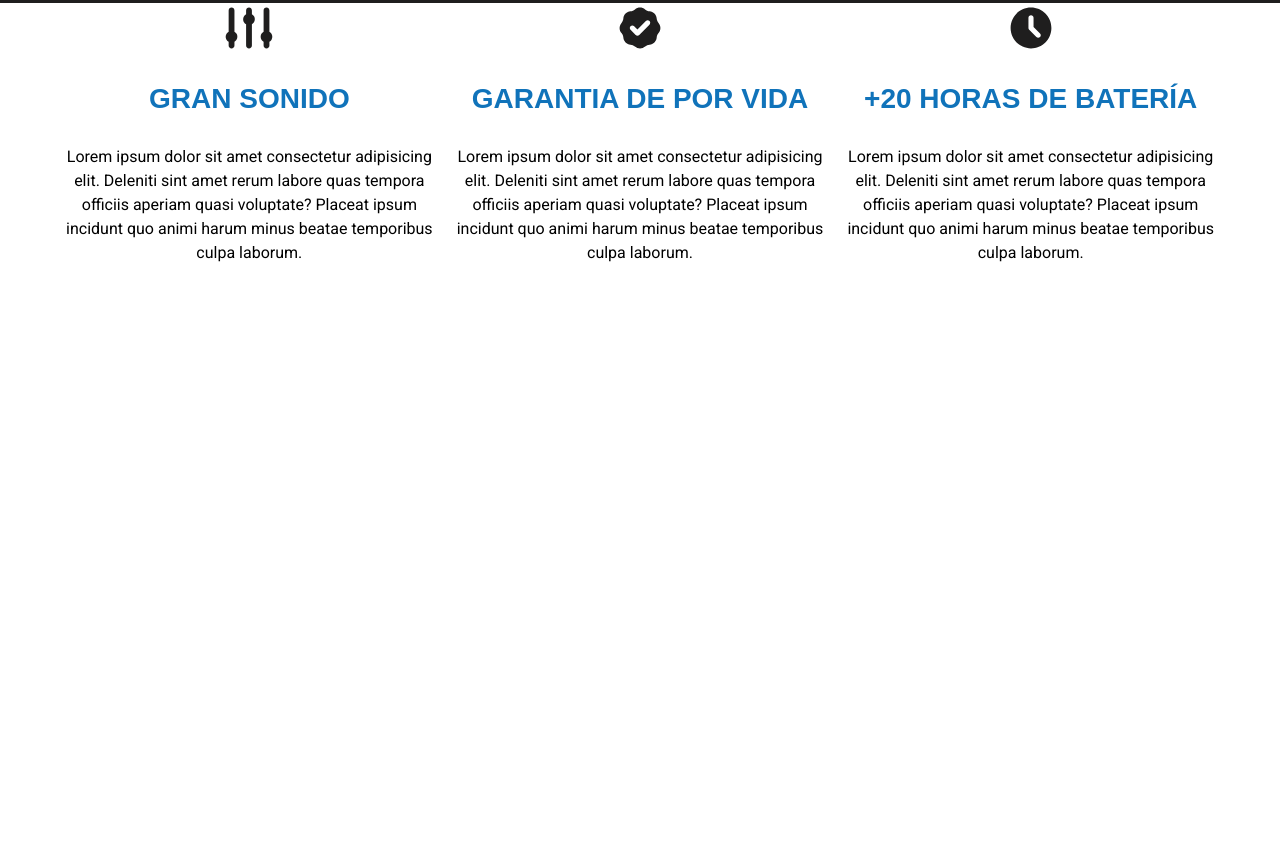
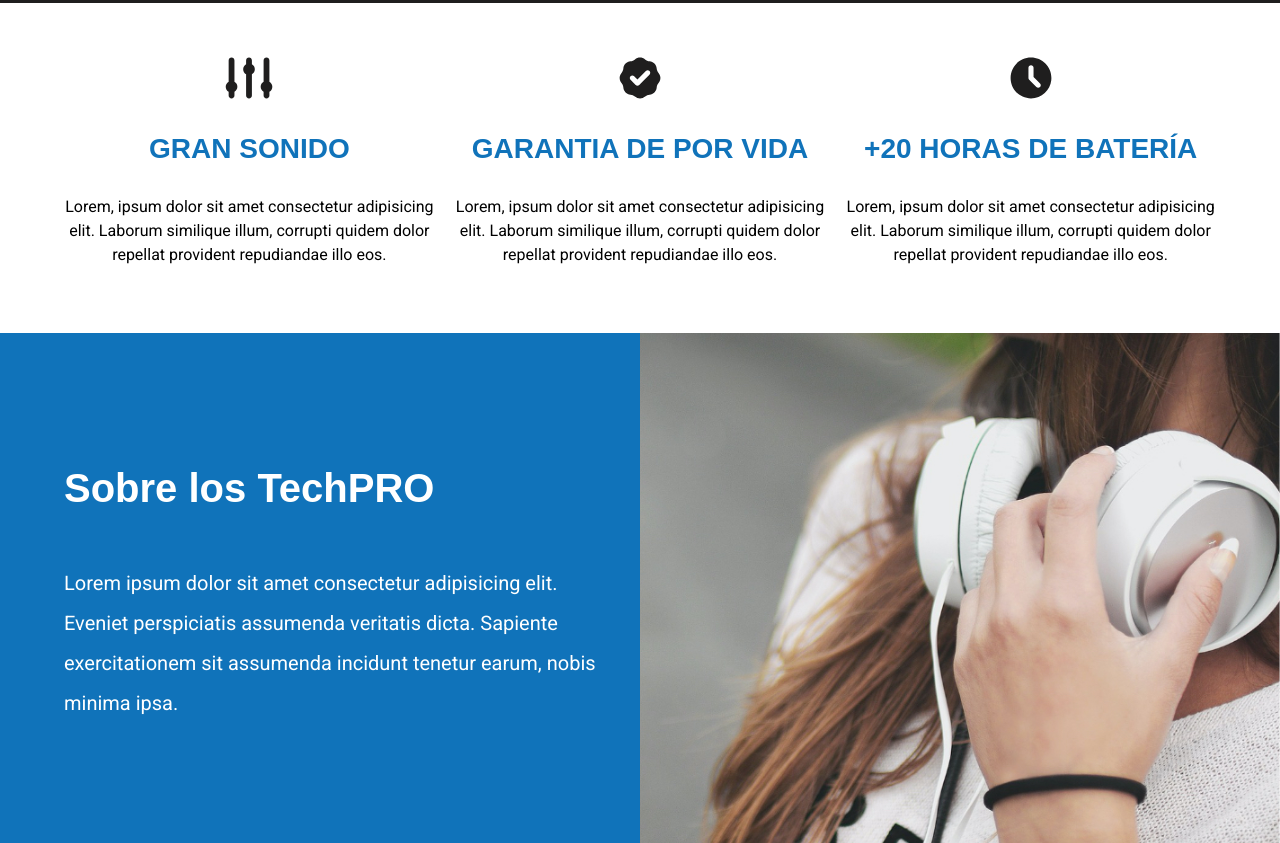
Before and after one commit to mkdrx/headphones-project, a plain HTML site: page index.html in a window 1280 px wide. Shown: the part 682-1525 px from the top of the page. Before the commit the page ends 963 px from the top, so only its background shows below. Drawn offline with Linux system fonts and the light colour scheme.

Commit message:
section 13 info section

```diff
--- a/css/styles.css
+++ b/css/styles.css
@@ -139,6 +139,10 @@
 
 /** Iconos **/
 
+.iconos {
+  padding: var(--separacion) 0;
+}
+
 @media (min-width: 768px) {
   .iconos {
     display: flex;
@@ -148,6 +152,17 @@
 
 .icono {
   text-align: center;
+  margin-bottom: calc(var(--separacion) / 2);
+}
+
+.icono:last-of-type {
+  margin: 0;
+}
+
+@media (min-width: 768px) {
+  .icono {
+    margin: 0;
+  }
 }
 
 .icono img {
@@ -160,3 +175,75 @@
   text-transform: uppercase;
   margin-top: calc(var(--separacion) / 2);
 }
+
+/** Sobre TechPRO **/
+
+.sobre-tech {
+  background-image: linear-gradient(
+      to bottom,
+      transparent 50%,
+      var(--primario) 0%
+    ),
+    url(../img/imagen-mujer.jpg);
+  background-position: right;
+  background-repeat: repeat, no-repeat;
+  background-size: 100%, 110rem;
+}
+
+@media (min-width: 768px) {
+  .sobre-tech {
+    background-image: linear-gradient(
+        to left,
+        transparent 50%,
+        var(--primario) 0%
+      ),
+      url(../img/imagen-mujer.jpg);
+    background-repeat: repeat, no-repeat;
+  }
+}
+
+@media (min-width: 1600px) {
+  .sobre-tech {
+    background-size: 100%, 210rem;
+  }
+}
+
+.sobre-tech-grid {
+  display: grid;
+  grid-template-rows: repeat(2, 40rem);
+  row-gap: var(--separacion);
+}
+
+@media (min-width: 768px) {
+  .sobre-tech-grid {
+    grid-template-rows: unset;
+    row-gap: unset;
+    grid-template-columns: repeat(2, 1fr);
+    column-gap: 4rem;
+    padding: calc(var(--separacion) * 2) 0;
+  }
+}
+
+.texto-sobre-tech {
+  grid-row: 2/3;
+  color: var(--blanco);
+  display: flex;
+  flex-direction: column;
+  justify-content: space-around;
+  padding-bottom: var(--separacion);
+}
+
+@media (min-width: 768px) {
+  .texto-sobre-tech {
+    padding-bottom: 0;
+  }
+}
+
+.texto-sobre-tech h2 {
+  font-size: 4rem;
+}
+
+.texto-sobre-tech p {
+  font-size: 2rem;
+  line-height: 2;
+}
--- a/index.html
+++ b/index.html
@@ -51,30 +51,39 @@
           <img src="img/icono-sonido.svg" alt="imagen icono" />
           <h3>Gran Sonido</h3>
           <p>
-            Lorem ipsum dolor sit amet consectetur adipisicing elit. Deleniti
-            sint amet rerum labore quas tempora officiis aperiam quasi
-            voluptate? Placeat ipsum incidunt quo animi harum minus beatae
-            temporibus culpa laborum.
+            Lorem, ipsum dolor sit amet consectetur adipisicing elit. Laborum
+            similique illum, corrupti quidem dolor repellat provident
+            repudiandae illo eos.
           </p>
         </div>
         <div class="icono">
           <img src="img/icono-garantia.svg" alt="imagen icono" />
           <h3>Garantia de por vida</h3>
           <p>
-            Lorem ipsum dolor sit amet consectetur adipisicing elit. Deleniti
-            sint amet rerum labore quas tempora officiis aperiam quasi
-            voluptate? Placeat ipsum incidunt quo animi harum minus beatae
-            temporibus culpa laborum.
+            Lorem, ipsum dolor sit amet consectetur adipisicing elit. Laborum
+            similique illum, corrupti quidem dolor repellat provident
+            repudiandae illo eos.
           </p>
         </div>
         <div class="icono">
           <img src="img/icono-bateria.svg" alt="imagen icono" />
           <h3>+20 Horas de Batería</h3>
           <p>
-            Lorem ipsum dolor sit amet consectetur adipisicing elit. Deleniti
-            sint amet rerum labore quas tempora officiis aperiam quasi
-            voluptate? Placeat ipsum incidunt quo animi harum minus beatae
-            temporibus culpa laborum.
+            Lorem, ipsum dolor sit amet consectetur adipisicing elit. Laborum
+            similique illum, corrupti quidem dolor repellat provident
+            repudiandae illo eos.
+          </p>
+        </div>
+      </div>
+    </section>
+    <section class="sobre-tech">
+      <div class="contenedor sobre-tech-grid">
+        <div class="texto-sobre-tech">
+          <h2>Sobre los <span>TechPRO</span></h2>
+          <p>
+            Lorem ipsum dolor sit amet consectetur adipisicing elit. Eveniet
+            perspiciatis assumenda veritatis dicta. Sapiente exercitationem sit
+            assumenda incidunt tenetur earum, nobis minima ipsa.
           </p>
         </div>
       </div>
```
